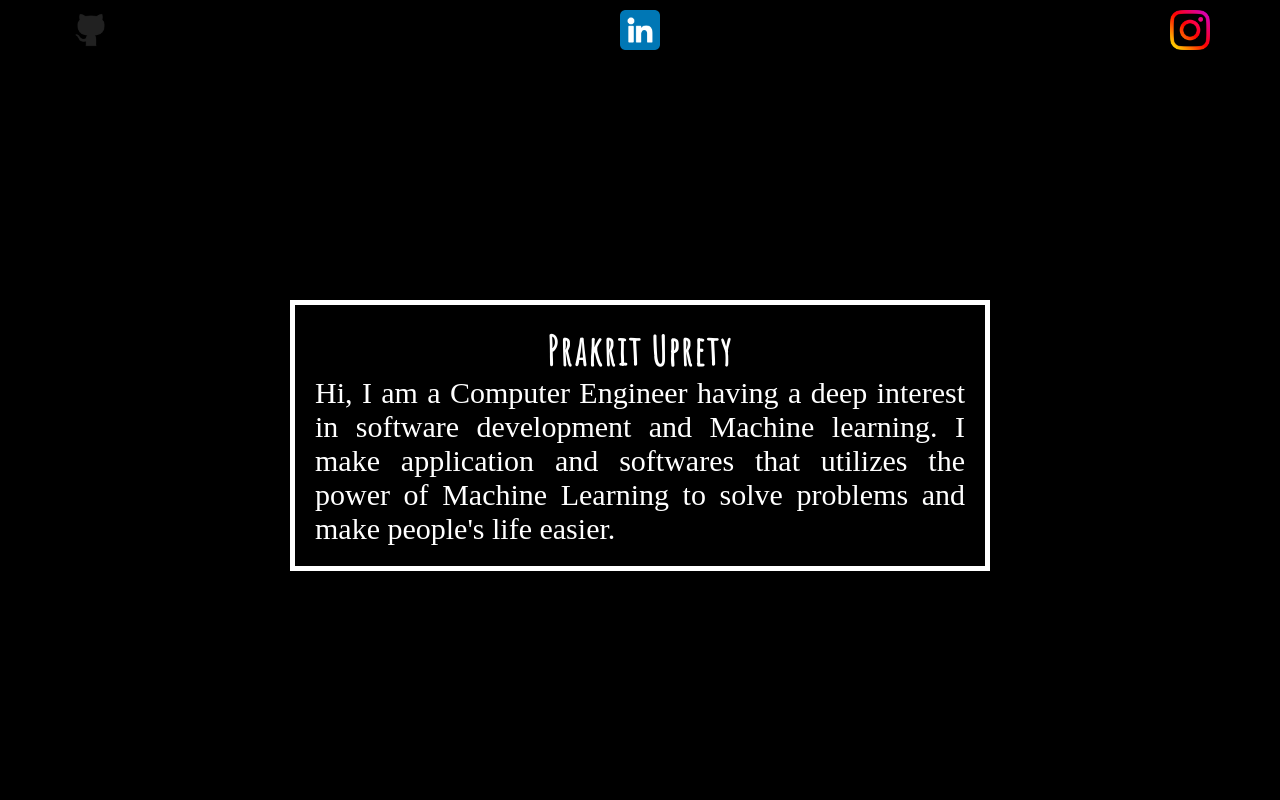
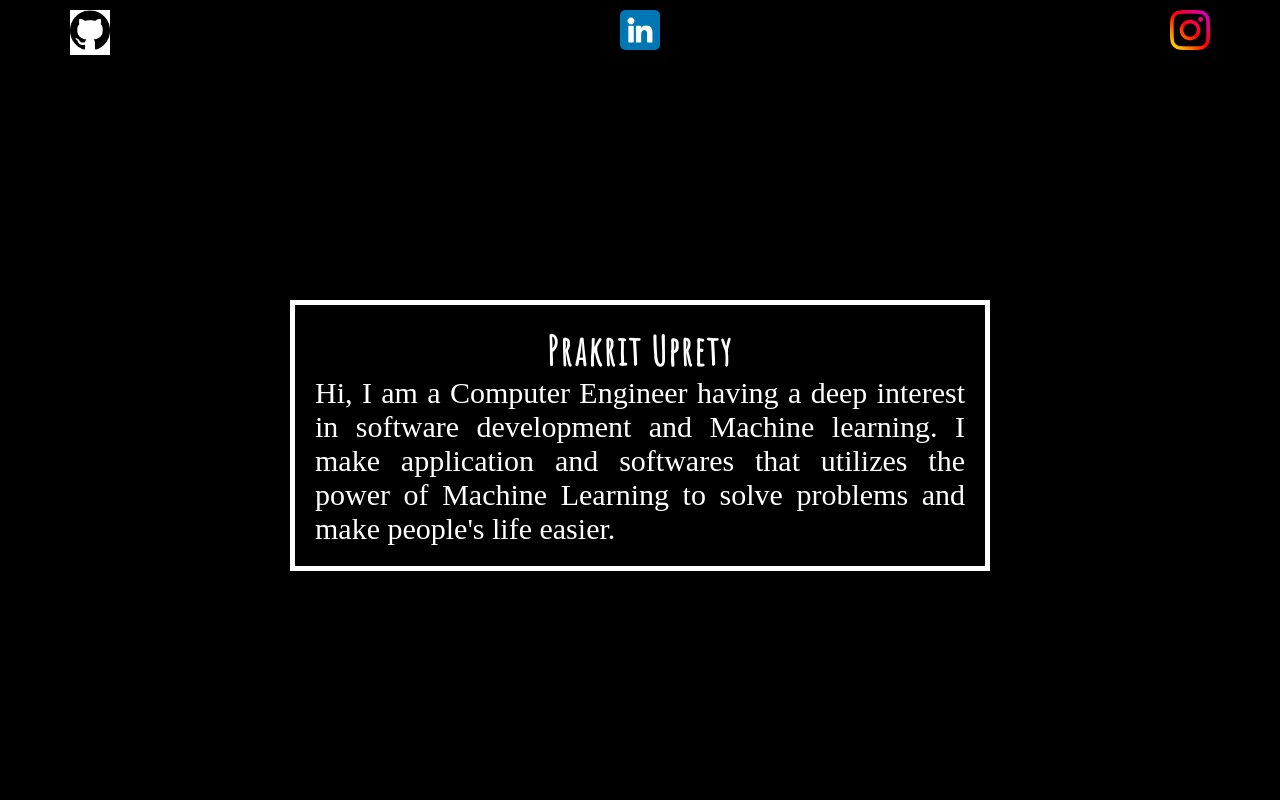
Before and after one commit to Prkaritt/prakrit, a React (Create React App) app: page / in a window 1280 px wide. Shown: the top 800 px of the page. Built offline with nearby package versions, Linux system fonts and the light colour scheme; a web font is replaced by a local one.

Commit message:
logo_update-color

```diff
--- a/src/components/SocialComponent.js
+++ b/src/components/SocialComponent.js
@@ -4,7 +4,7 @@ import styles from './SocialComponent.module.css'
 
 import instagram from './../assets/images/instagram.png'
 import linkedin from './../assets/images/linkedin.png'
-import github from './../assets/images/github.png'
+import github from './../assets/images/github-white.png'
 
 
 const SocialComponent = () => {
@@ -12,7 +12,7 @@ const SocialComponent = () => {
     <div className={styles.container}>
         <div className={styles.heroContainer}>
             <ul className={styles.list}>
-                <li><a href="https://github.com/Prkaritt"><img src={github}/></a></li>
+                <li style={{backgroundColor:'white'}}><a href="https://github.com/Prkaritt"><img src={github}/></a></li>
                 <li><a href="https://www.linkedin.com/in/prakrit-uprety-41467922b/" ><img src={linkedin}/></a></li>
                 <li><a href="https://www.instagram.com/prakrituprety/"><img src={instagram}/></a></li>
 
```
Also changed, not shown: src/assets/images/github-white.png (added).
